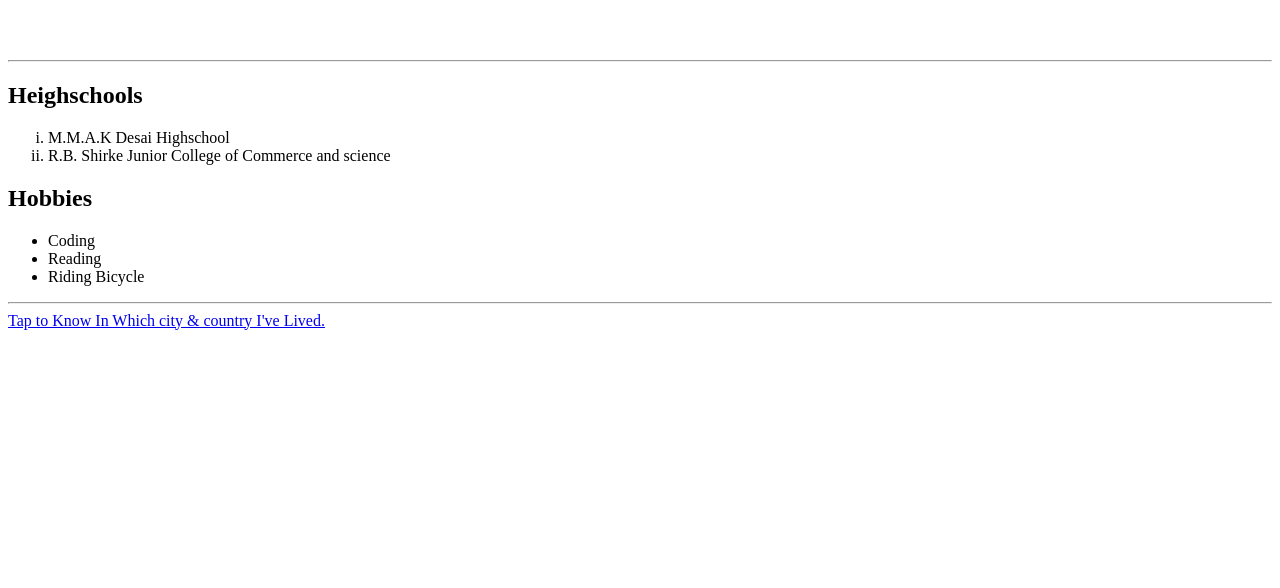
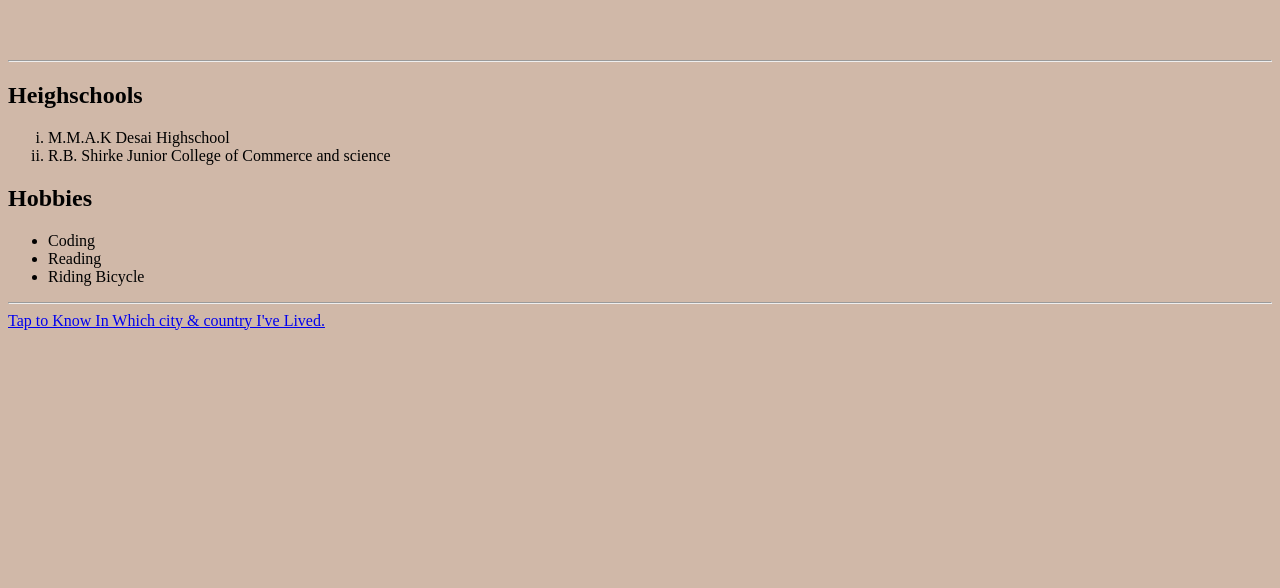
Before and after one commit to rahulaauji-30/cv, a plain HTML site: page index.html in a window 1280 px wide. Shown: the part 212-800 px from the top of the page. Drawn offline with Linux system fonts and the light colour scheme.

Commit message:
added background color

```diff
--- a/index.html
+++ b/index.html
@@ -2,10 +2,14 @@
 <html>
   <head>
     <meta charset="utf-8">
-    <meta charset="keyowrd" content="">
-    <meta charset="keyowrd" content="">
-    <meta charset="keyowrd" content="">
+    <meta charset="keyowrd" content="rahul aauji">
+    <meta charset="kauthor" content="rahul aauji">
     <title>Rahul's Personal site</title>
+    <style media="screen">
+      body{
+        background-color: #D0B8A8;
+      }
+    </style>
   </head>
   <body>
     <table cellspacing="50">
```
